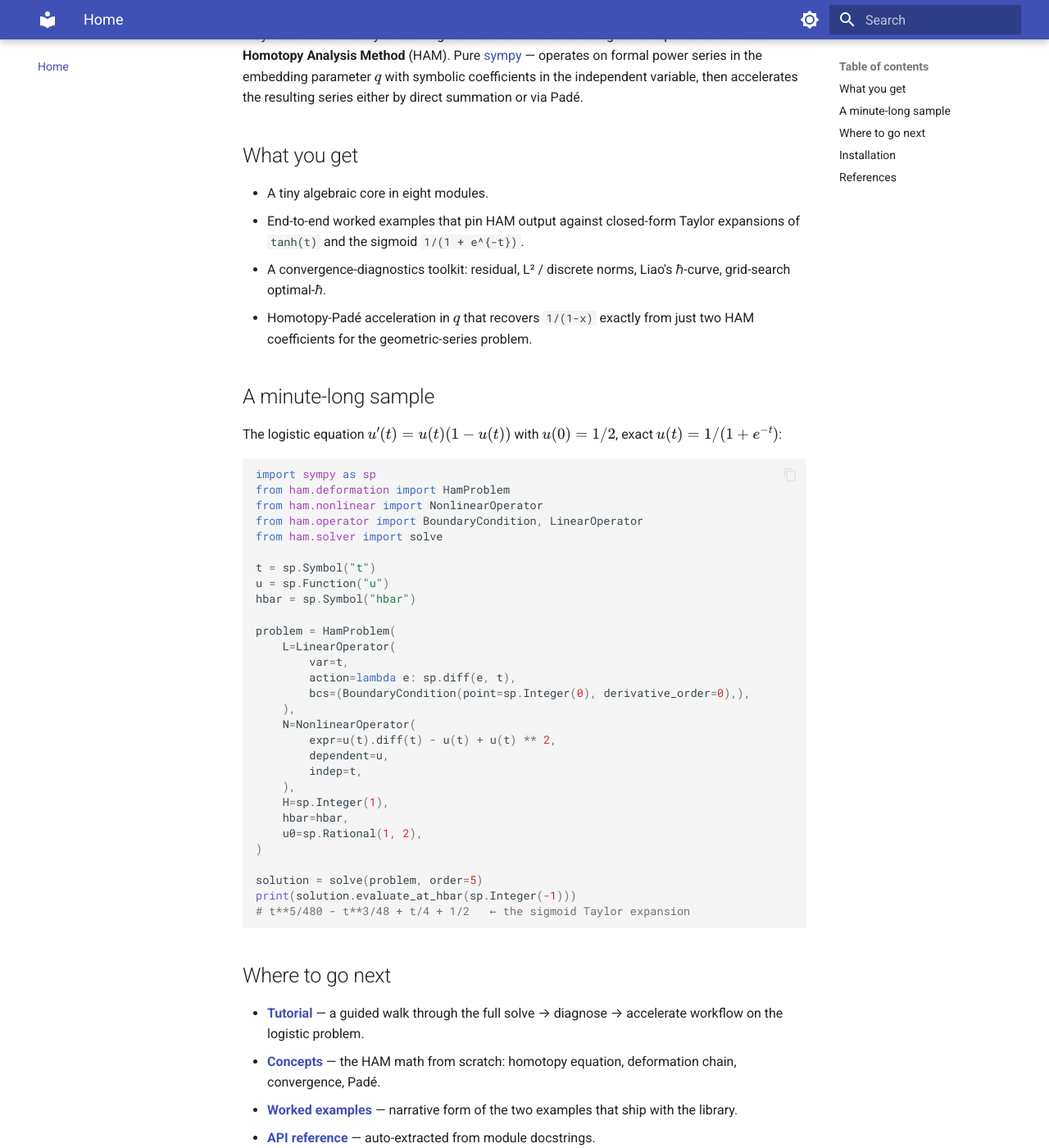
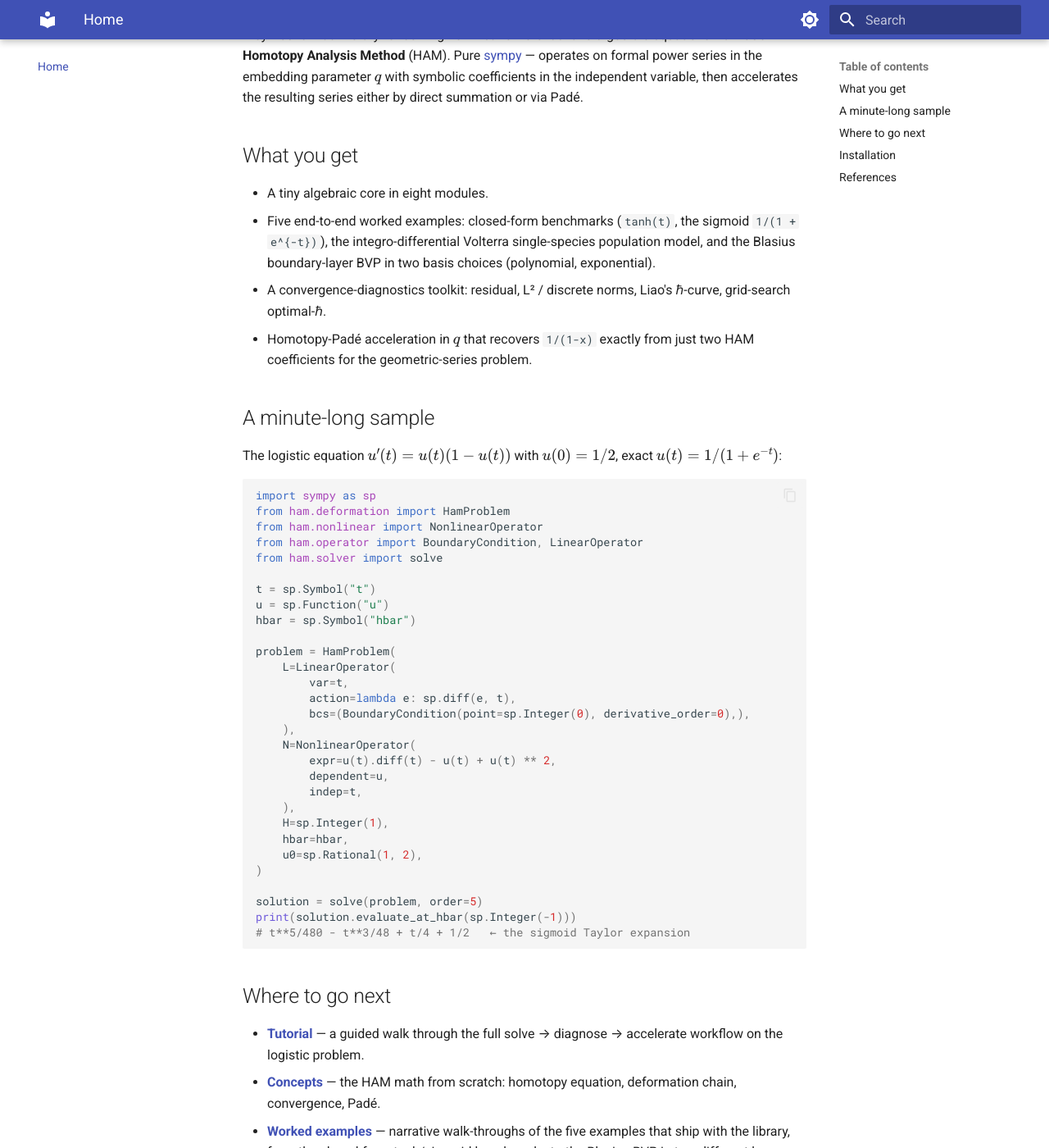
Before and after one commit to sabjohnso/ham, an MkDocs documentation site: the page built from docs/index.md, in a window 1280 px wide and 1400 px high, scrolled down 198 px. Shown: the whole window at 82% size. Built offline with MkDocs 1.6.1 and Material for MkDocs 9.7.7, drawn with Linux system fonts in a browser that asks for light colours; some of the changed text lies outside the part shown.

Commit message:
📝 [docs+readme] worked-examples gallery: list all five, not just two
Problem:
- docs/index.md, docs/tutorial.md, and README.md still describe the
  worked-examples set as just the tanh and sigmoid closed-form
  benchmarks; the Volterra integro-differential model and the two
  Blasius BVPs (polynomial and exponential bases) ship with the
  library and have full narrative pages under docs/examples/ but
  were invisible on the front of the docs and the README
- README's examples/ tree omitted volterra.py, blasius.py,
  blasius_exponential.py, and the blasius_inverter.py helper entirely
- README's "pin against closed-form Taylor expansions" sentence was
  no longer accurate: Volterra is pinned against a Taylor recurrence
  and Blasius against Howarth's numerical f''(0)

Solution:
- docs/index.md: "What you get" and "Where to go next" now name all
  five examples and the basis-choice distinction on Blasius
- docs/tutorial.md: "Where to go next" lists all five and namechecks
  the adaptive-ℏ observation and the joint (ℏ, α) optimum
- README.md: examples/ tree lists all five plus the inverter helper;
  the validation-target sentence covers Taylor recurrences and
  published numerical references alongside closed-form Taylor

Five examples ship —
gallery doors now open all,
not just two of five.

```diff
--- a/docs/index.md
+++ b/docs/index.md
@@ -10,8 +10,10 @@ summation or via Padé.
 ## What you get
 
 - A tiny algebraic core in eight modules.
-- End-to-end worked examples that pin HAM output against closed-form
-  Taylor expansions of `tanh(t)` and the sigmoid `1/(1 + e^{-t})`.
+- Five end-to-end worked examples: closed-form benchmarks
+  (`tanh(t)`, the sigmoid `1/(1 + e^{-t})`), the integro-differential
+  Volterra single-species population model, and the Blasius
+  boundary-layer BVP in two basis choices (polynomial, exponential).
 - A convergence-diagnostics toolkit: residual, L² / discrete norms,
   Liao's ℏ-curve, grid-search optimal-ℏ.
 - Homotopy-Padé acceleration in \(q\) that recovers `1/(1-x)` exactly
@@ -60,8 +62,9 @@ print(solution.evaluate_at_hbar(sp.Integer(-1)))
   diagnose → accelerate workflow on the logistic problem.
 - **[Concepts](concepts/index.md)** — the HAM math from scratch:
   homotopy equation, deformation chain, convergence, Padé.
-- **[Worked examples](examples/index.md)** — narrative form of the two
-  examples that ship with the library.
+- **[Worked examples](examples/index.md)** — narrative walk-throughs of
+  the five examples that ship with the library, from the closed-form
+  tanh/sigmoid benchmarks to the Blasius BVP in two different bases.
 - **[API reference](api/index.md)** — auto-extracted from module
   docstrings.
 - **[Design notes](design/index.md)** — the architectural decisions and
```
Also changed, not shown: README.md (+8 -3 lines), docs/tutorial.md (+6 -3 lines).
